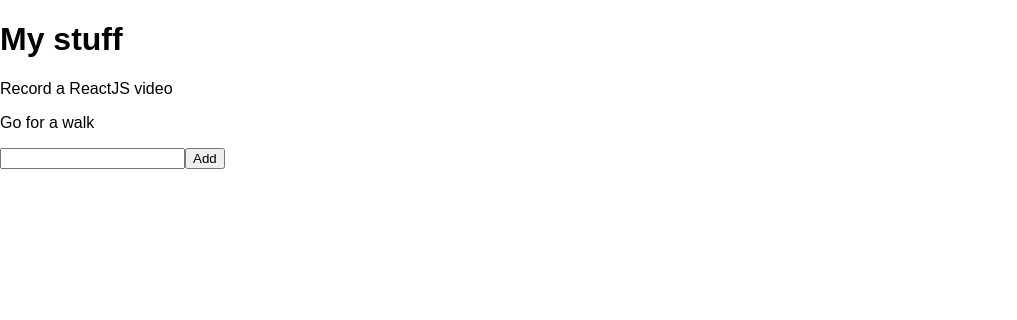
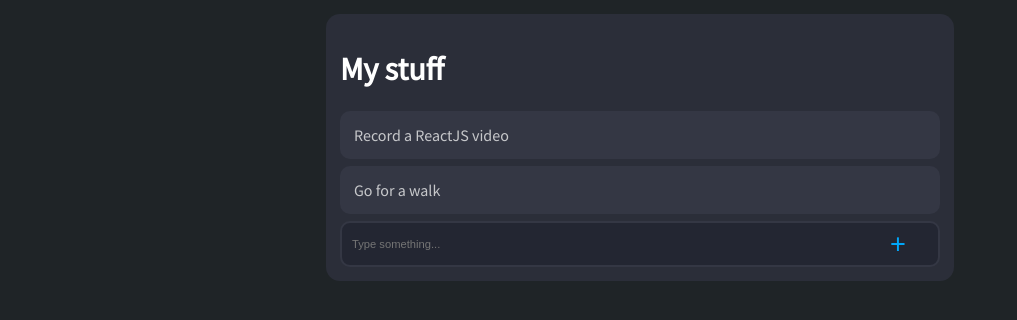
Before and after one commit to Chmarusso/kurs-react-podstawy, a React (Create React App) app: page / in a window 1280 px wide. Shown: the top 320 px of the page, without its empty margins (0-1017 px from the left). Built offline with nearby package versions, Linux system fonts and the light colour scheme.

Commit message:
add styled components and basic view

```diff
--- a/package.json
+++ b/package.json
@@ -5,7 +5,8 @@
   "dependencies": {
     "react": "^16.4.2",
     "react-dom": "^16.4.2",
-    "react-scripts": "1.1.4"
+    "react-scripts": "1.1.4",
+    "styled-components": "^3.4.5"
   },
   "scripts": {
     "start": "react-scripts start",
--- a/src/components/NewTodoForm/index.js
+++ b/src/components/NewTodoForm/index.js
@@ -1,10 +1,43 @@
-import React, { Component } from 'react';
+import React from 'react';
+import styled from 'styled-components'
+
+const Button = styled.button`
+  background: #232632;
+  color: #00a7fa;
+  width: 80px;
+  height: 32px;
+  font-size: 1.7em;
+  border: 0px;
+  display: flex;
+  justify-content: center;
+  align-items: center;
+`;
+
+const TextInput = styled.input`
+  padding: 5px;
+  font-size: .7em;
+  background: #232632;
+  color: #d3d4d6;
+  width: 100%;
+  margin-right: 7px;
+  border: 0px;
+  -webkit-appearance: none;
+`;
+
+const Container = styled.div`
+  display: flex;
+  justify-content: space-between;
+  border: 2px solid #343744;
+  background: #232632;
+  border-radius: 10px;
+  padding: 5px;
+`
 
 const NewTodoForm = ({onChange, draft, onSubmit}) => (
-  <div>
-    <input type='text' onChange={onChange} value={draft} />
-    <button onClick={onSubmit}>Add</button>
-  </div>
+  <Container>
+    <TextInput placeholder='Type something...' type='text' onChange={onChange} value={draft} />
+    <Button onClick={onSubmit}>+</Button>
+  </Container>
 )
 
 export default NewTodoForm
--- a/src/components/ToDoItem/index.js
+++ b/src/components/ToDoItem/index.js
@@ -1,4 +1,14 @@
 import React, { Component } from 'react';
+import styled from 'styled-components'
+
+const Item = styled.div`
+  background: #343744;
+  border-radius: 10px;
+  padding: 14px;
+  margin-bottom: 7px;
+  color: ${props => props.done ? '#1fd84d' : '#c7c8cb'}
+  text-decoration: ${props => props.done ? 'line-through' : 'auto'}
+`
 
 class ToDoItem extends Component {
   static defaultProps = {
@@ -17,9 +27,9 @@
     const { text } = this.props
 
     return(
-      <div onClick={this.toggleDone} className={this.state.done ? 'doneTodo' : ''}>
-        <p>{text}</p>
-      </div>
+      <Item onClick={this.toggleDone} done={this.state.done}>
+        {text}
+      </Item>
     )
   }
 }
--- a/src/containers/ToDoList/index.js
+++ b/src/containers/ToDoList/index.js
@@ -1,6 +1,21 @@
 import React, { Component } from 'react';
 import ToDoItem from '../../components/ToDoItem'
 import NewTodoForm from '../../components/NewTodoForm'
+import styled from 'styled-components'
+
+const Container = styled.div`
+  background: #2b2e39;
+  margin: 0 auto;
+  width: 80%;
+  max-width: 600px;
+  padding: 14px;
+  border-radius: 14px;
+  margin-top: 14px;
+`
+
+const Header = styled.h1`
+  color: #fff;
+`
 
 class ToDoList extends Component {
   static defaultProps = {
@@ -32,14 +47,14 @@
     const { tasks, draft } = this.state
 
     return (
-      <div>
-        <h1>{title}</h1>
+      <Container>
+        <Header>{title}</Header>
         {tasks.map(task => <ToDoItem text={task.text} done={task.done} />)}
         <NewTodoForm
           onSubmit={this.addToDo}
           onChange={this.updateDraft}
           draft={draft} />
-      </div>
+      </Container>
     )
   }
 }
--- a/src/index.css
+++ b/src/index.css
@@ -1,5 +1,10 @@
+@import url('https://fonts.googleapis.com/css?family=Source+Sans+Pro');
+
 body {
   margin: 0;
   padding: 0;
-  font-family: sans-serif;
+  font-family: 'Source Sans Pro', sans-serif;
+  background: #1f2427;
+  color: #fff;
+  -webkit-font-smoothing: antialiased;
 }
```
Also changed, not shown: 1 other file (tests, documents, lock files or other folders).
